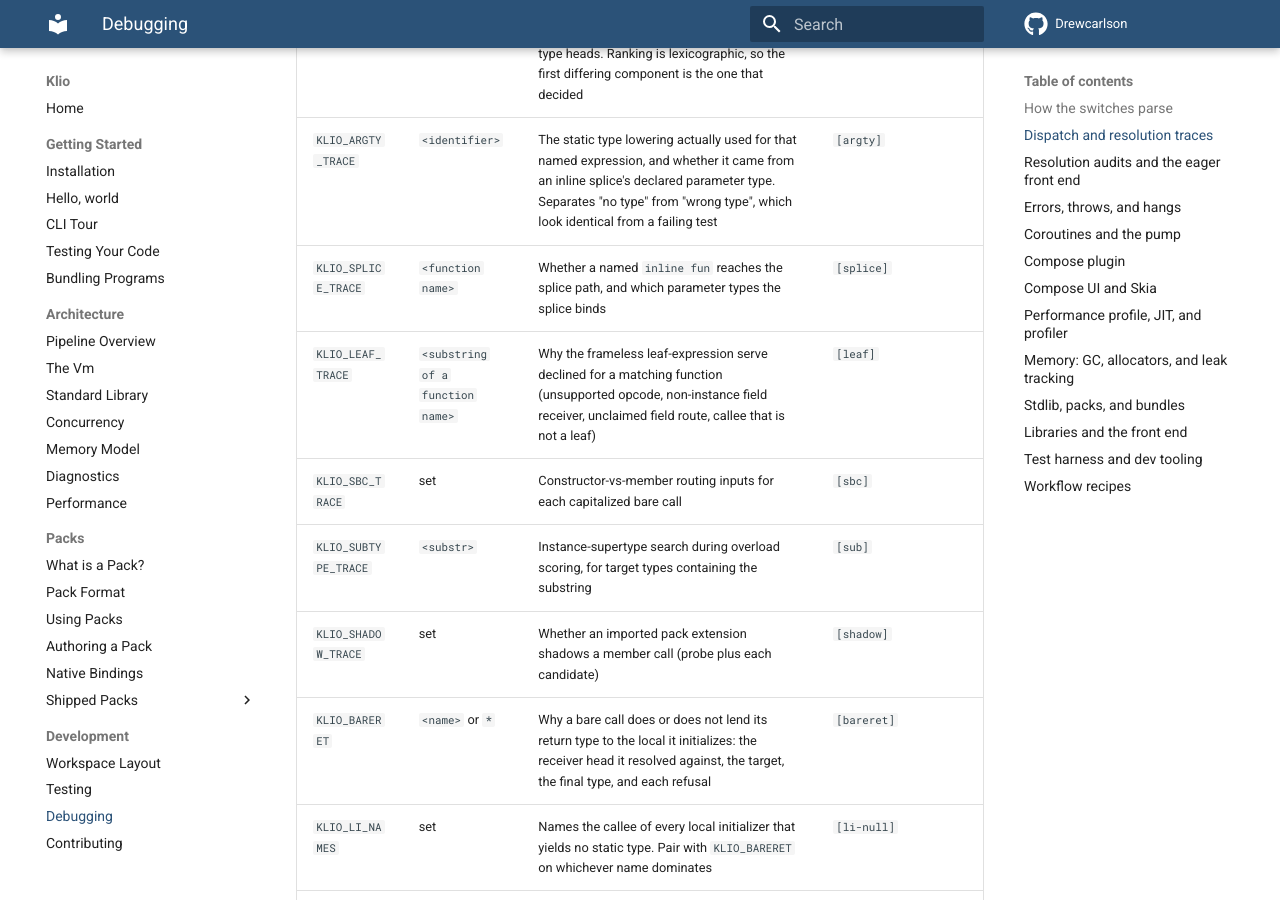
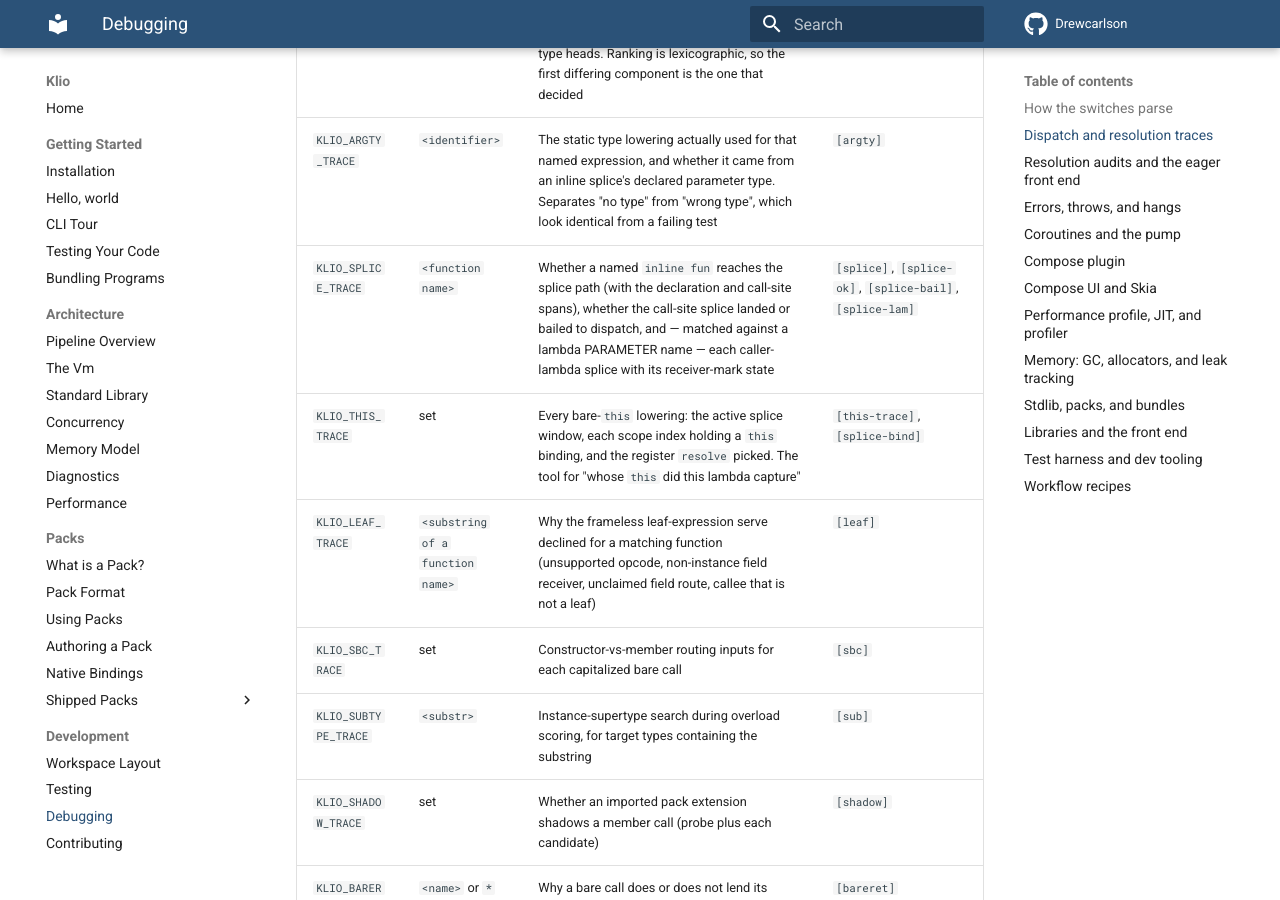
Before and after one commit to DrewCarlson/klio, an MkDocs documentation site: the page built from docs/development/debugging.md, in a window 1280 px wide and 900 px high, scrolled down 2141 px. Built offline with MkDocs 1.6.1 and Material for MkDocs 9.7.7, drawn with Linux system fonts in a browser that asks for light colours; the version menu is left out.

Commit message:
ir: nested splice windows keep enclosing hidden bands
A lambda spliced from inside another spliced inline-argument lambda (a
?.let block inside fastForEach's action) records a caller-resolution
window whose caller region still contains the OUTER inline fn's
receiver/parameter scopes, so a bare this inside the nested body
resolved to the outer splice's receiver bind instead of the enclosing
function's this (SlotTable.validateRecomposeScopeAnchors passed its
RecomposeScopeImpl list to GapAnchor.toIndexFor).

Each active window now pushes its hidden scope band, and the windowed
caller scan skips every enclosing band, so inline-fn internals stay
invisible however deep the lambda nesting goes.

MovableContentTests 42 -> 44/44; plugin ratchet 1344 (band was
1337-1339); sweep 117/0; corpus/litmus at baseline. New debugging
knobs: KLIO_THIS_TRACE, KLIO_SPLICE_TRACE splice-ok/bail/lam sites.

```diff
--- a/docs/development/debugging.md
+++ b/docs/development/debugging.md
@@ -62,7 +62,8 @@ plus `KLIO_MISS_TRACE` (which runtime tail missed).
 | `KLIO_INLINE_PICK` | `<name>` | Inline-overload candidate set (receiver type, owner class, file) plus the receiver chain head | `[ipick]` |
 | `KLIO_EXTKEY_TRACE` | `<fid>[,<fid>]` | The eight-element extension ranking key for the named candidates, plus their parameter type heads. Ranking is lexicographic, so the first differing component is the one that decided | `[extkey]` |
 | `KLIO_ARGTY_TRACE` | `<identifier>` | The static type lowering actually used for that named expression, and whether it came from an inline splice's declared parameter type. Separates "no type" from "wrong type", which look identical from a failing test | `[argty]` |
-| `KLIO_SPLICE_TRACE` | `<function name>` | Whether a named `inline fun` reaches the splice path, and which parameter types the splice binds | `[splice]` |
+| `KLIO_SPLICE_TRACE` | `<function name>` | Whether a named `inline fun` reaches the splice path (with the declaration and call-site spans), whether the call-site splice landed or bailed to dispatch, and — matched against a lambda PARAMETER name — each caller-lambda splice with its receiver-mark state | `[splice]`, `[splice-ok]`, `[splice-bail]`, `[splice-lam]` |
+| `KLIO_THIS_TRACE` | set | Every bare-`this` lowering: the active splice window, each scope index holding a `this` binding, and the register `resolve` picked. The tool for "whose `this` did this lambda capture" | `[this-trace]`, `[splice-bind]` |
 | `KLIO_LEAF_TRACE` | `<substring of a function name>` | Why the frameless leaf-expression serve declined for a matching function (unsupported opcode, non-instance field receiver, unclaimed field route, callee that is not a leaf) | `[leaf]` |
 | `KLIO_SBC_TRACE` | set | Constructor-vs-member routing inputs for each capitalized bare call | `[sbc]` |
 | `KLIO_SUBTYPE_TRACE` | `<substr>` | Instance-supertype search during overload scoring, for target types containing the substring | `[sub]` |
```
Also changed, not shown: plans/open-campaigns.md (+13 -4 lines), 3 other files.
